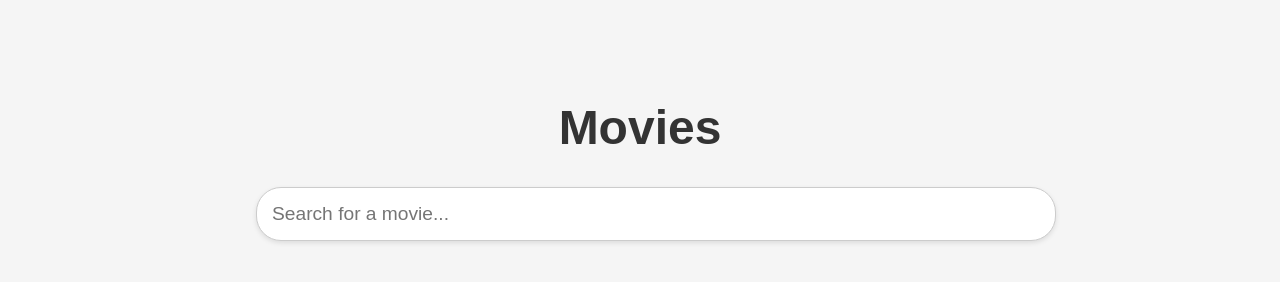
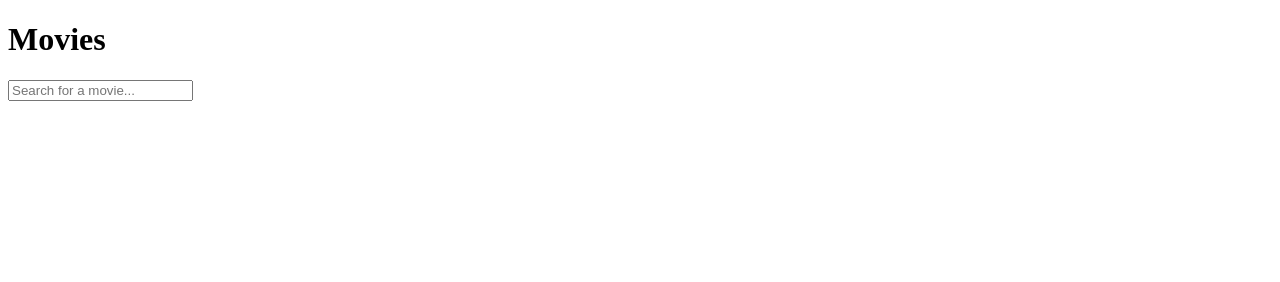
Before and after one commit to Nikhildvloper/Movies, a plain HTML site: page index.html in a window 1280 px wide. Drawn offline with Linux system fonts and the light colour scheme.

Commit message:
Update styles.css

```diff
--- a/styles.css
+++ b/styles.css
@@ -1,49 +1,41 @@
-body {
-  font-family: Arial, sans-serif;
-  background-color: #f5f5f5;
-  margin: 0;
-  padding: 0;
-  text-align: center;
+.result {
+  display: flex;
+  flex-direction: column;
+  align-items: center;
 }
 
-.container {
-  margin-top: 100px;
+.movie-block {
+  margin-top: 20px;
+  text-align: center;
+  border: 1px solid #ccc;
+  border-radius: 10px;
+  padding: 15px;
+  width: 60%;
+  box-shadow: 0 2px 5px rgba(0, 0, 0, 0.1);
+  background-color: #fff;
 }
 
-h1 {
-  font-size: 3rem;
-  color: #333;
+.movie-block img {
+  width: 100%;
+  max-width: 300px;
+  border-radius: 10px;
 }
 
-.search-container {
-  margin: 20px auto;
-  width: 60%;
+.movie-block p {
+  font-size: 1.2rem;
+  margin: 10px 0;
 }
 
-.search-bar {
-  width: 100%;
-  padding: 15px;
-  font-size: 1.2rem;
-  border: 1px solid #ccc;
-  border-radius: 25px;
-  outline: none;
-  box-shadow: 0 2px 5px rgba(0, 0, 0, 0.1);
+.download-btn {
+  background-color: #007bff;
+  color: #fff;
+  border: none;
+  padding: 10px 20px;
+  font-size: 1rem;
+  cursor: pointer;
+  border-radius: 5px;
 }
 
-.search-bar:focus {
-  border-color: #007bff;
-  box-shadow: 0 0 8px rgba(0, 123, 255, 0.5);
+.download-btn:hover {
+  background-color: #0056b3;
 }
-
-.result img {
-  margin-top: 20px;
-  max-width: 60%;
-  border-radius: 10px;
-  box-shadow: 0 2px 10px rgba(0, 0, 0, 0.3);
-}
-
-.result p {
-  font-size: 1.2rem;
-  color: #555;
-  margin-top: 10px;
-}
```
